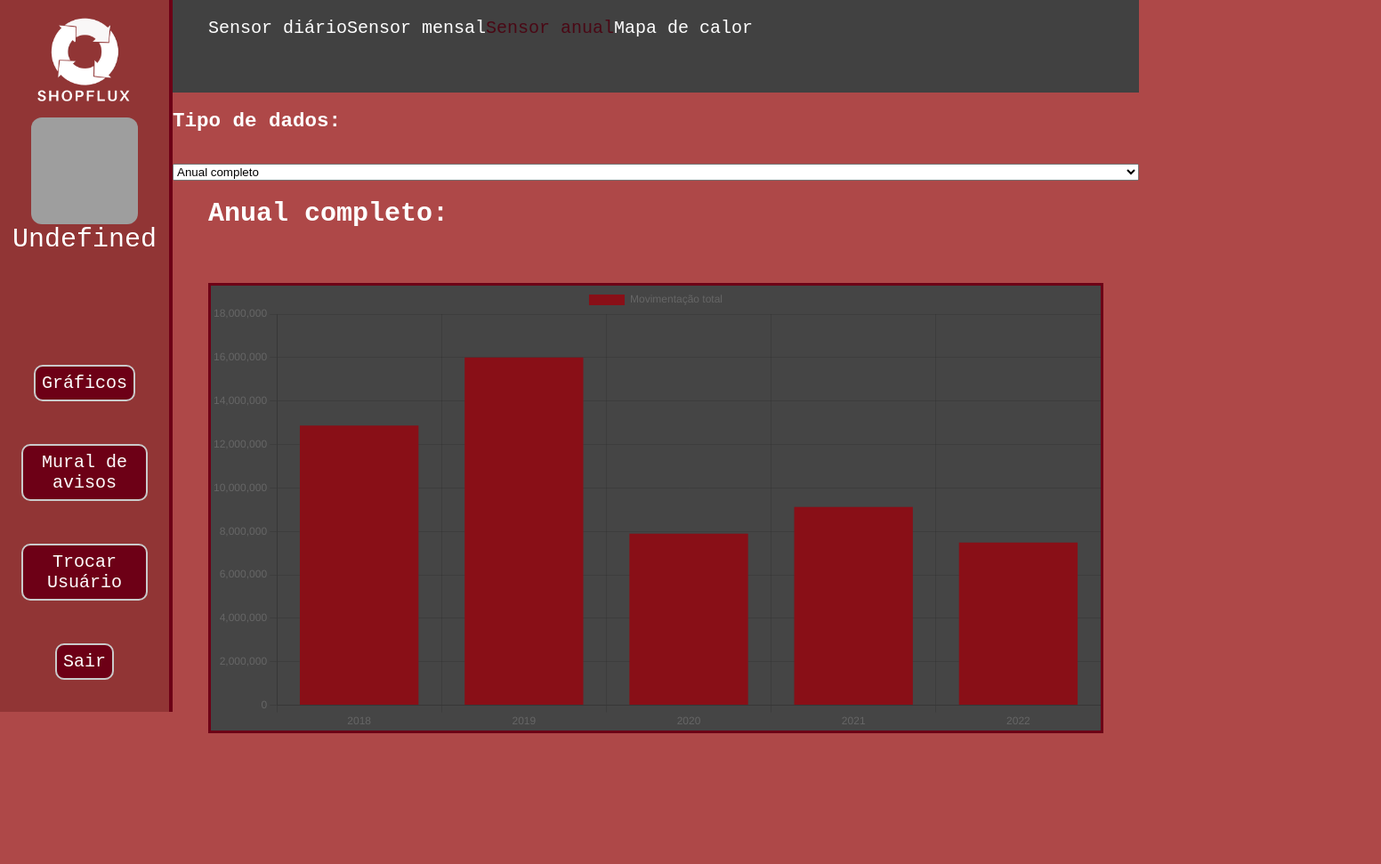
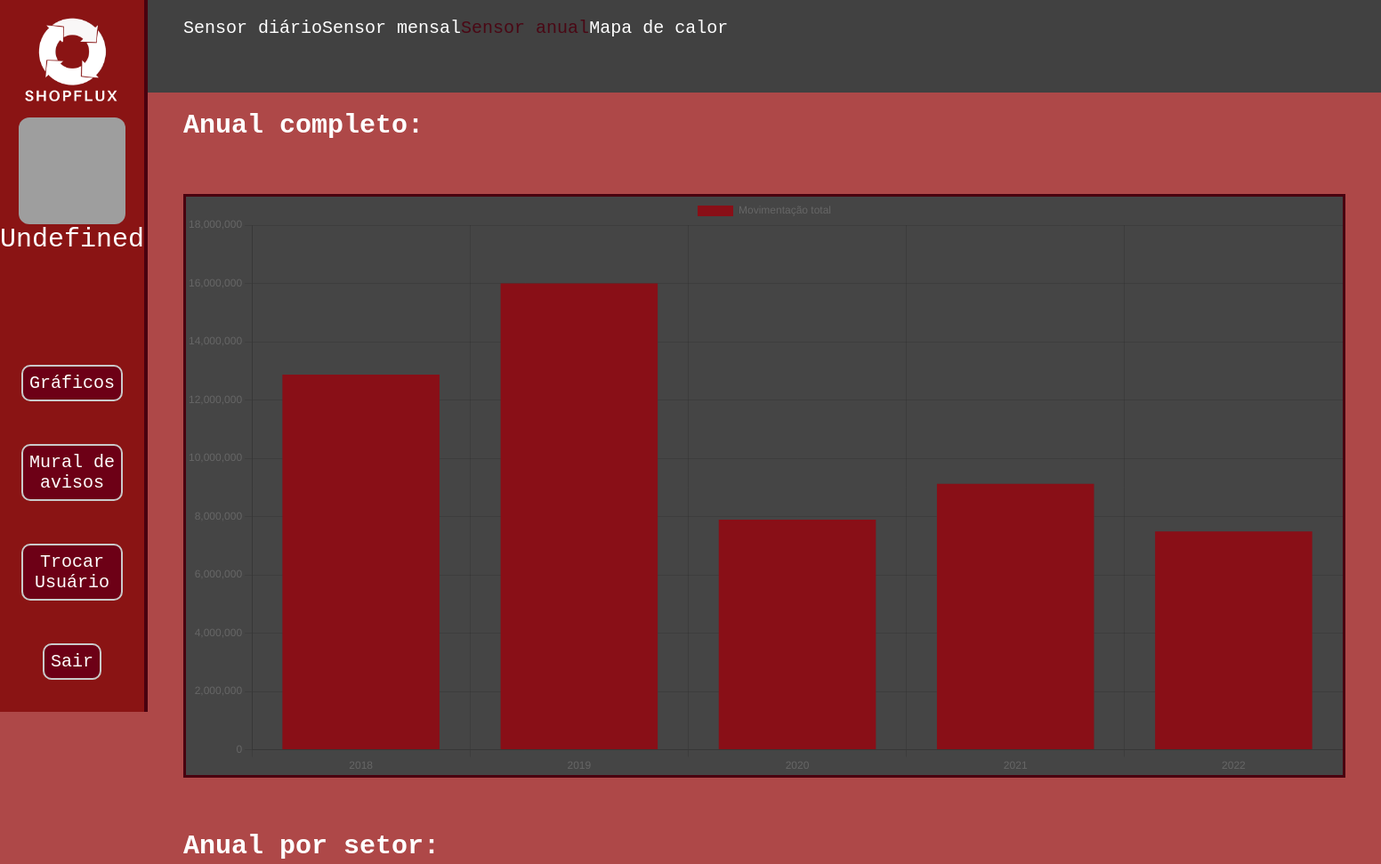
Before and after one commit to Grupo6-CCO-ShopFlux/Projeto-ShopFlux, a plain HTML site: page Site Institucional/siteCaua/dashboards/dashano.html in a window 1280 px wide. Shown: the top 971 px of the page at 89% size, 1552 px wide, since content can reach past the window. Before the commit the page ends 864 px from the top, so only its background shows below. Drawn offline with nearby package versions, Linux system fonts and the light colour scheme; grey boxes are pictures that could not be loaded.

Commit message:
Dashboard Cauã

```diff
--- a/Site Institucional/siteCaua/dashboards/dash.css
+++ b/Site Institucional/siteCaua/dashboards/dash.css
@@ -13,12 +13,12 @@ body .container{
 .sidebar{
     width: 300px;
     height: 100vh;
-    background-color: rgb(145, 53, 53);
+    background-color: rgb(138, 20, 20);
     display: flex;
     flex-direction: column;
     justify-content: center;
     align-items: center;
-    border-right: 4px solid rgb(109, 0, 22);
+    border-right: 4px solid rgb(73, 0, 15);
 }
 .topo{
     display: flex;
@@ -85,9 +85,9 @@ a{
 }
 .canvases{
     background-color: rgb(69, 69, 69);
-    border: 3px solid rgb(109, 0, 22);
+    border: 3px solid rgb(73, 0, 15);
     margin: 40px;
-    width: 1000px;
+    width: 1300px;
 }
 h1{
     margin-left: 40px;
--- a/Site Institucional/siteCaua/dashboards/dashano.html
+++ b/Site Institucional/siteCaua/dashboards/dashano.html
@@ -38,17 +38,12 @@
                 </div>
             </div>
             <div class="dash">
-                <h2>Tipo de dados:</h2><br>
-                <select id="dados" onchange="troca()">
-                    <option value="1">Anual completo</option>
-                    <option value="2">Anual por setor</option>
-                </select>
                 <h1 id="barraTitulo">Anual completo:</h1>
                 <div id="barraCanvas" class="canvases">
                     <canvas id="myChart""></canvas>
                 </div>
-                <h1 id=" radarTitulo" style="display: none;">Anual por setor:</h1>
-                        <div id="radarCanvas" class="canvases" style="display: none;">
+                <h1 id=" radarTitulo">Anual por setor:</h1>
+                        <div id="radarCanvas" class="canvases">
                             <canvas id="myChart2""></canvas>
                 </div>
             </div>
```
